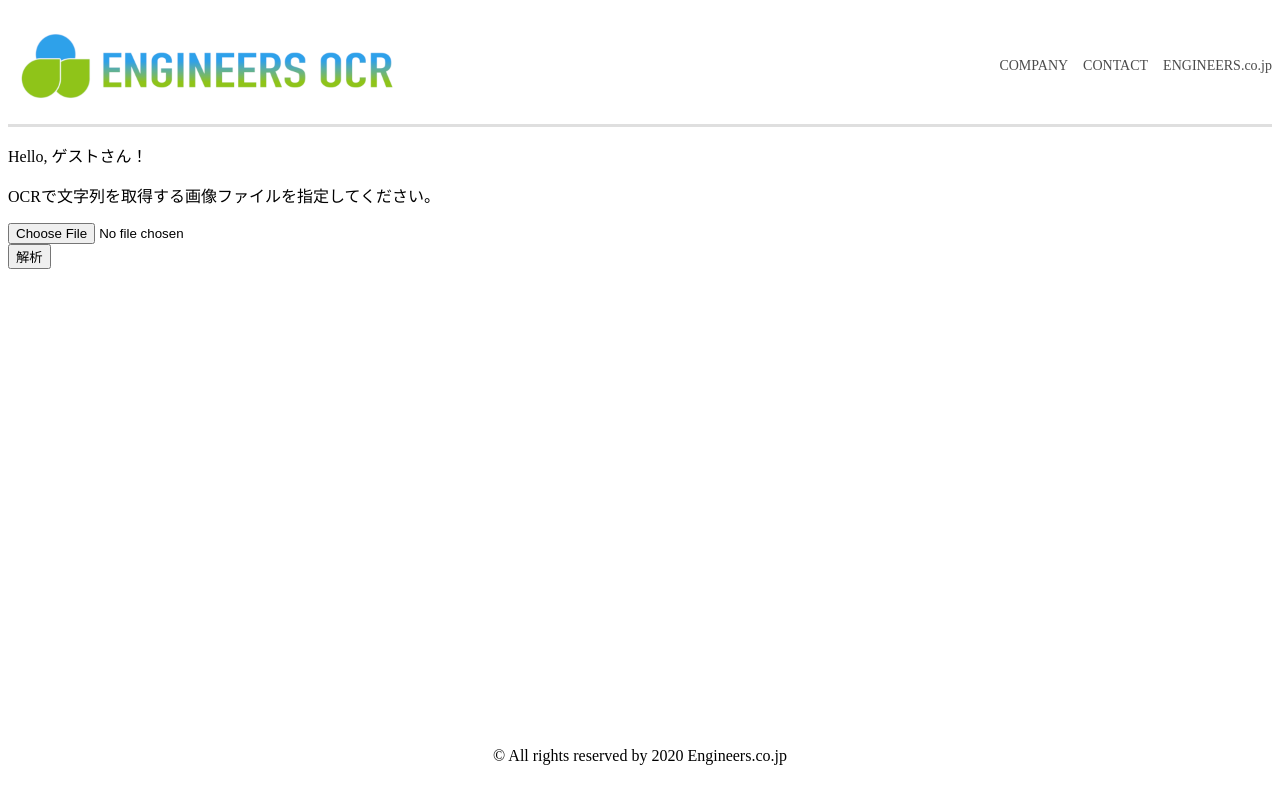
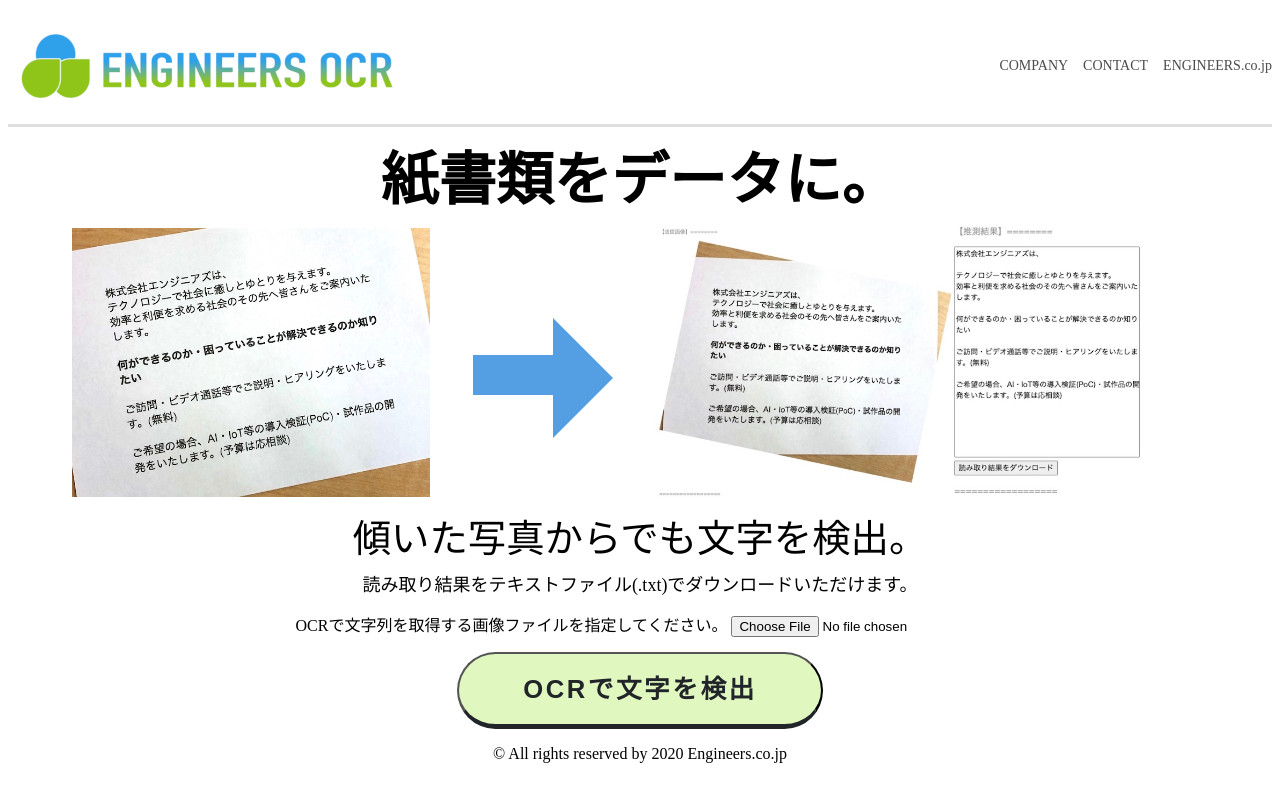
Before and after one commit to EngineersJP/ocr_documet_app, a Flask app: page / in a window 1280 px wide. Run offline with Flask 2, Linux system fonts and the light colour scheme.

Commit message:
Add discription of the app

```diff
--- a/main.py
+++ b/main.py
@@ -109,17 +109,14 @@ app = Flask(__name__)
 
 @app.route('/', methods=['get'])
 def get():
-    name = "ゲスト"
     return render_template(
         'index.html', title='TOP',
-        name=name, flag=False
+        flag=False
     )
 
 
 @app.route('/', methods=['POST'])
 def post():
-    name = "ゲスト"
-
     if request.method == 'POST':
         f = request.files.get('image')
         filename = secure_filename(f.filename)
@@ -136,7 +133,7 @@ def post():
     else:
         result == "ファイルが正しく選択されませんでした。"
     return render_template(
-        'index.html', title='TOP', name=name,
+        'index.html', title='TOP',
         image_b64data=image_b64data,
         filename_without_ext=filename_without_ext, result=result, flag=True
     )
--- a/static/css/stylesheet.css
+++ b/static/css/stylesheet.css
@@ -244,3 +244,99 @@ th {
 .contact-message {
   text-align: center;
 }
+
+/* -- app discription --*/
+.app-discription {
+  margin: auto 5vw;
+}
+h2.app-title {
+  font-size: 4.5vw;
+  margin: 0.5vw auto;
+}
+.sample-discription {
+  display: inline-block;
+}
+p.sample-discription {
+  margin: 0;
+}
+p.sample-image img {
+  margin-right: 2vw;
+  width: 28vw;
+}
+p.sample-image-result img {
+  margin-left: 2vw;
+  width: 38vw;
+}
+.arrow-container {
+  margin: auto calc(1vw + 60px) auto 1vw;
+}
+.arrow {
+  display:inline-block;
+  height:40px;
+  width:80px;
+  background-color:#549EE3;
+  position:relative;
+  top:-8vw;
+}
+.arrow:before {
+  position:absolute;
+  content:"";
+  width:0;
+  height:0;
+  border:60px solid transparent;
+  border-left:60px solid #549EE3;
+  left:80px;
+  top:-37px;
+}
+p.discription {
+  text-align: center;
+  font-size: 3vw;
+  margin: 0.5vw auto;
+}
+p.sub-discription {
+  text-align: center;
+  font-size: 18px;
+  margin: 0;
+}
+.submit-form {
+  text-align: center;
+}
+.submit-button {
+  display: inline-block;
+}
+.btn,
+input.btn,
+button.btn {
+  font-size: 1.6rem;
+  font-weight: 700;
+  line-height: 1.5;
+  position: relative;
+  display: inline-block;
+  padding: 1rem 4rem;
+  cursor: pointer;
+  -webkit-user-select: none;
+  -moz-user-select: none;
+  -ms-user-select: none;
+  user-select: none;
+  -webkit-transition: all 0.3s;
+  transition: all 0.3s;
+  text-align: center;
+  vertical-align: middle;
+  text-decoration: none;
+  letter-spacing: 0.1em;
+  background-color: #E0F8C0;
+  color: #212529;
+  border-radius: 0.5rem;
+}
+input.btn--red.btn--cubic {
+  border-bottom: 5px solid;
+}
+
+input.btn--red.btn--cubic:hover {
+  margin-top: 3px;
+  border-bottom: 2px solid;
+}
+
+input.btn--radius {
+  border-radius: 100vh;
+}
--- a/templates/index.html
+++ b/templates/index.html
@@ -1,6 +1,5 @@
 {% extends "layout.html" %}
 {% block content %}
-<p>Hello, {{ name }}さん！</p>
 <!-- POSTのときの処理 -->
 {%- if flag %}
 <div class="result-container">
@@ -23,14 +22,33 @@
     </div>
 
 </div>
+{%- else %}
+<div class="app-discription">
+    <h2 class="app-title">紙書類をデータに。</h2>
+    <div>
+        <p class="sample-image sample-discription">
+            <img src="../static/img/sample_img.JPG" alt="sample image">
+        </p>
+        <div class="arrow-container sample-discription">
+            <div class="arrow"></div>
+        </div>
+        <p class="sample-image-result sample-discription">
+            <img src="../static/img/sample_img_res.JPG" alt="sample image result">
+        </p>
+    </div>
+    <p class="discription">傾いた写真からでも文字を検出。</p>
+    <p class="sub-discription">読み取り結果をテキストファイル(.txt)でダウンロードいただけます。</p>
+</div>
 {%- endif %}
-<p>OCRで文字列を取得する画像ファイルを指定してください。</p>
+<div class="submit-form">
     <form action="/" method="POST" enctype="multipart/form-data">
-    <div>
+        <p class="submit-button">OCRで文字列を取得する画像ファイルを指定してください。</p>
+        <div class="submit-button">
             <input type="file" name="image" accept="image/*" required>
         </div>
         <div>
-        <input type="submit" value="解析" onclick="loading();">
+            <input type="submit" value="OCRで文字を検出" onclick="loading();" class="btn btn--red btn--radius btn--cubic">
         </div>
     </form>
+</div>
 {% endblock %}
```
Lines whose indentation alone changed are shown as unchanged.
